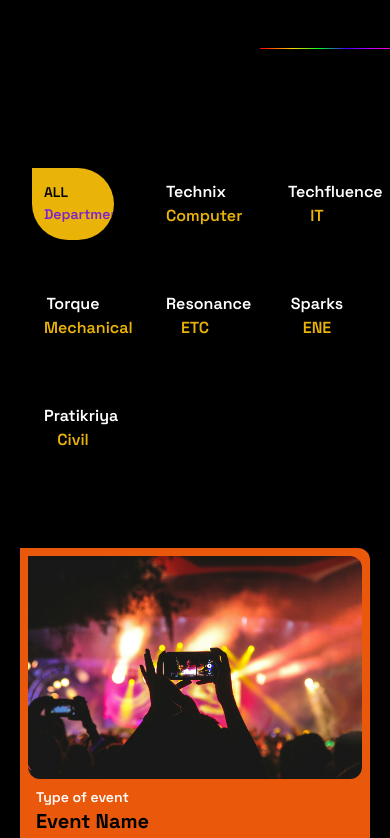
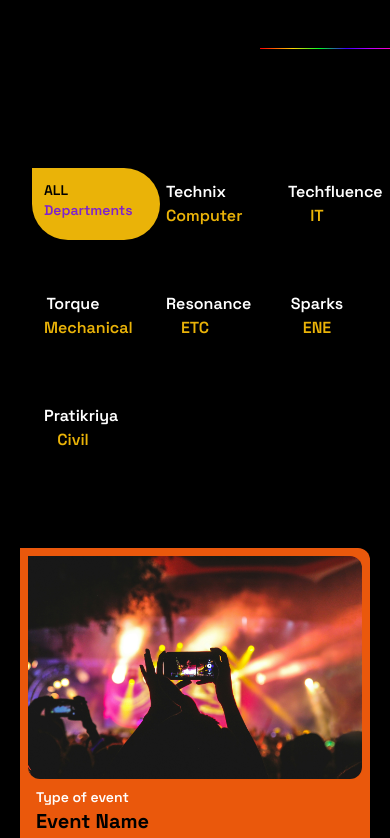
Before and after one commit to Engicos-Coders-Club/gec-spectrum-website-2024, a Next.js app: page / in a window 390 px wide. Shown: the top 838 px of the page. Built offline with nearby package versions, Linux system fonts and the light colour scheme.

Commit message:
Header & the All Depts button now responsive across devices

```diff
--- a/src/app/components/Events/index.tsx
+++ b/src/app/components/Events/index.tsx
@@ -34,7 +34,7 @@ const EventCard = () => {
   return (
     <div className='bg-black w-screen h-full overflow-hidden'>
       <div className='flex   justify-between'>
-        <h1 className={`font-bold ml-5 text-3xl md:text-6xl sm:text-4xl h-[96px] flex items-center font-panchang-bold`}>E V E N T S</h1>
+        <h1 className={`font-bold ml-5 text-3xl md:text-5xl sm:text-4xl lg:text-6xl h-[96px] flex items-center font-panchang-bold`}>E V E N T S</h1>
         <Image
           src={LineImage}
           alt='line image'
@@ -44,8 +44,8 @@ const EventCard = () => {
 
       <div className='w-full flex justify-center mt-10 p-3 overflow-hidden'>
       <div className={`grid grid-rows-2 p-5 grid-cols-3 sticky top-0 gap-10  ${Space.className} lg:grid-cols-7 lg:gap-4`}>
-      <Link href='/' className='bg-yellow-500 p-3 rounded-full rounded-tl-none overflow-hidden'>
-        <span className='text-black text-sm sm:text-base'>ALL</span> <br />
+      <Link href='/' className='bg-yellow-500 p-3 rounded-full rounded-tl-none overflow-hidden w-32'>
+        <p className='text-black text-sm sm:text-base'>ALL</p>
         <p className='text-purple-700 text-sm sm:text-base'>Departments</p>
       </Link>
            {
```
